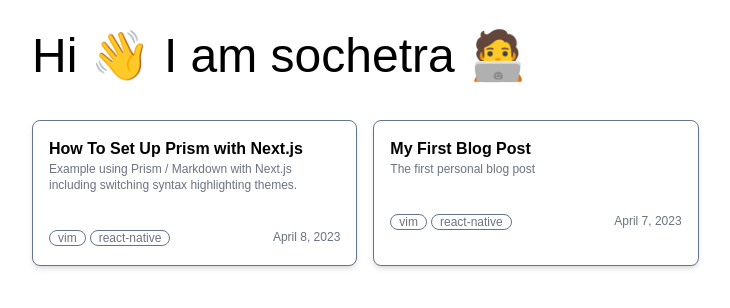
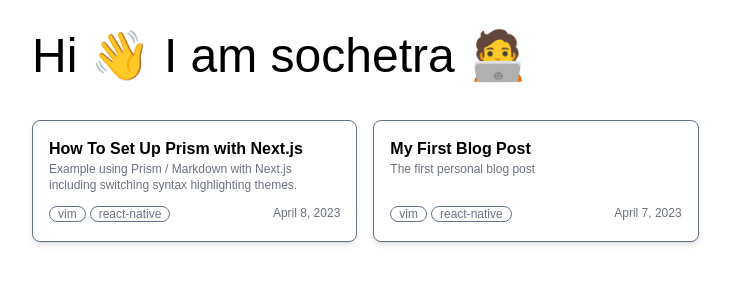
Before and after one commit to Novsochetra/blog, a Next.js app: page / in a window 1280 px wide. Shown: the top 308 px of the page, without its empty margins (104-834 px from the left). Built offline with nearby package versions, Linux system fonts and the light colour scheme; a small style sheet from the web is missing.

Commit message:
fix: break layout

```diff
--- a/src/components/Card.tsx
+++ b/src/components/Card.tsx
@@ -20,15 +20,17 @@ export default function Card({
     <div className="flex p-2 sm:w-12/12 w-full md:w-6/12 lg:w-4/12">
       <Link
         href={`/${id}`}
-        className="group transition ease-in-out duration-300 hover:-translate-x-1 hover:-translate-y-1 bg-white shadow-md border border-slate-500 hover:border-blue-400 hover:bg-blue-400 p-4 rounded-lg flex-1"
+        className="flex flex-col group justify-between transition ease-in-out duration-300 hover:-translate-x-1 hover:-translate-y-1 bg-white shadow-md border border-slate-500 hover:border-blue-400 hover:bg-blue-400 p-4 rounded-lg flex-1"
       >
-        <h5 className="font-bold group-hover:text-white">{title}</h5>
+        <div className="flex flex-1 flex-col">
+          <h5 className="font-bold group-hover:text-white">{title}</h5>
 
-        <p className="text-xs group-hover:text-white text-gray-500 mb-2">
-          {description}
-        </p>
+          <p className="text-xs group-hover:text-white text-gray-500 mb-2">
+            {description}
+          </p>
+        </div>
 
-        <div className="flex flex-row items-center justify-between mt-8">
+        <div className="flex flex-row items-center justify-between">
           <div>
             {tags.map?.((t) => {
               return <Tag key={`post-item-${id}-tag-${t}`} label={t} />;
```
